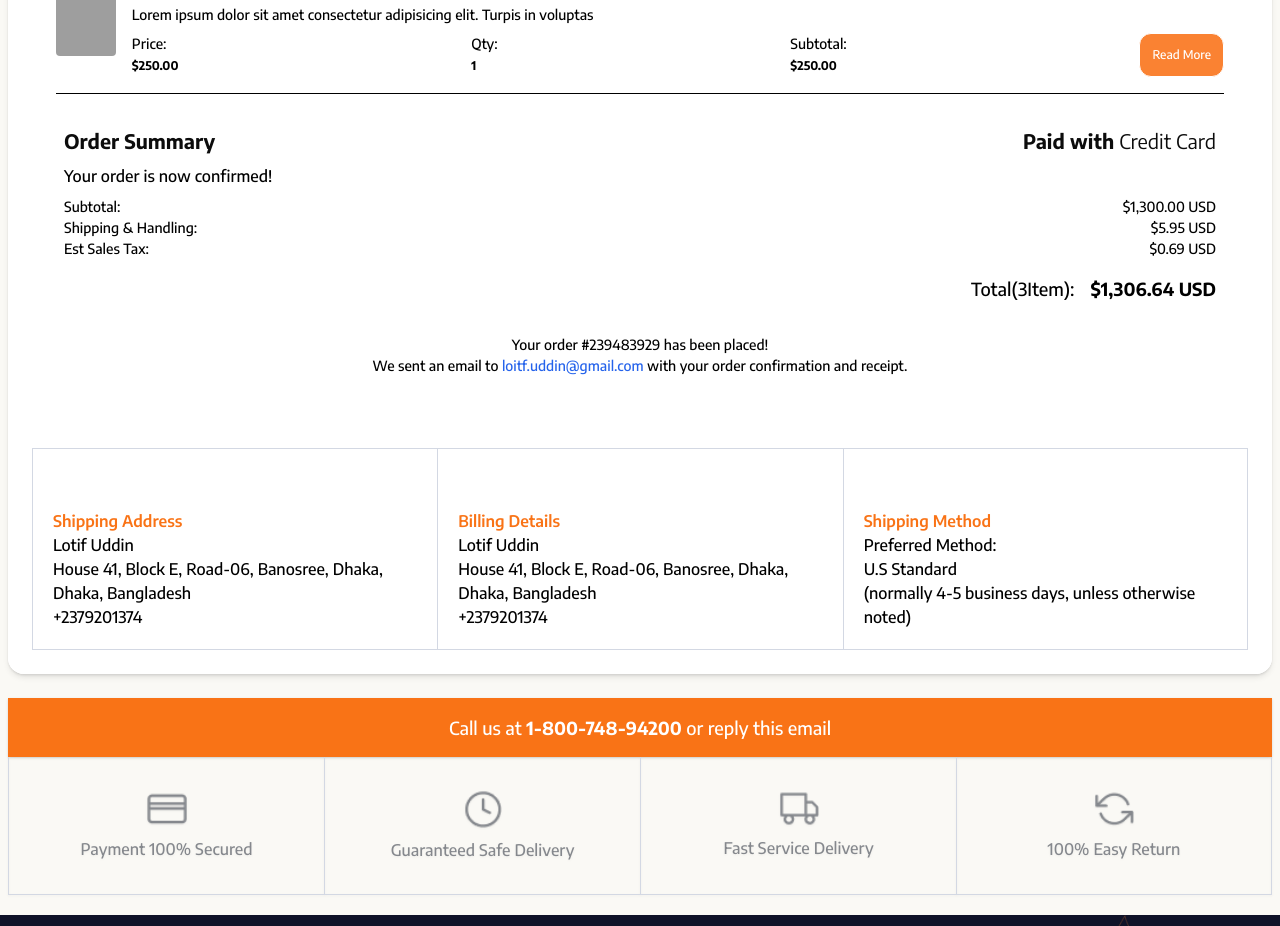
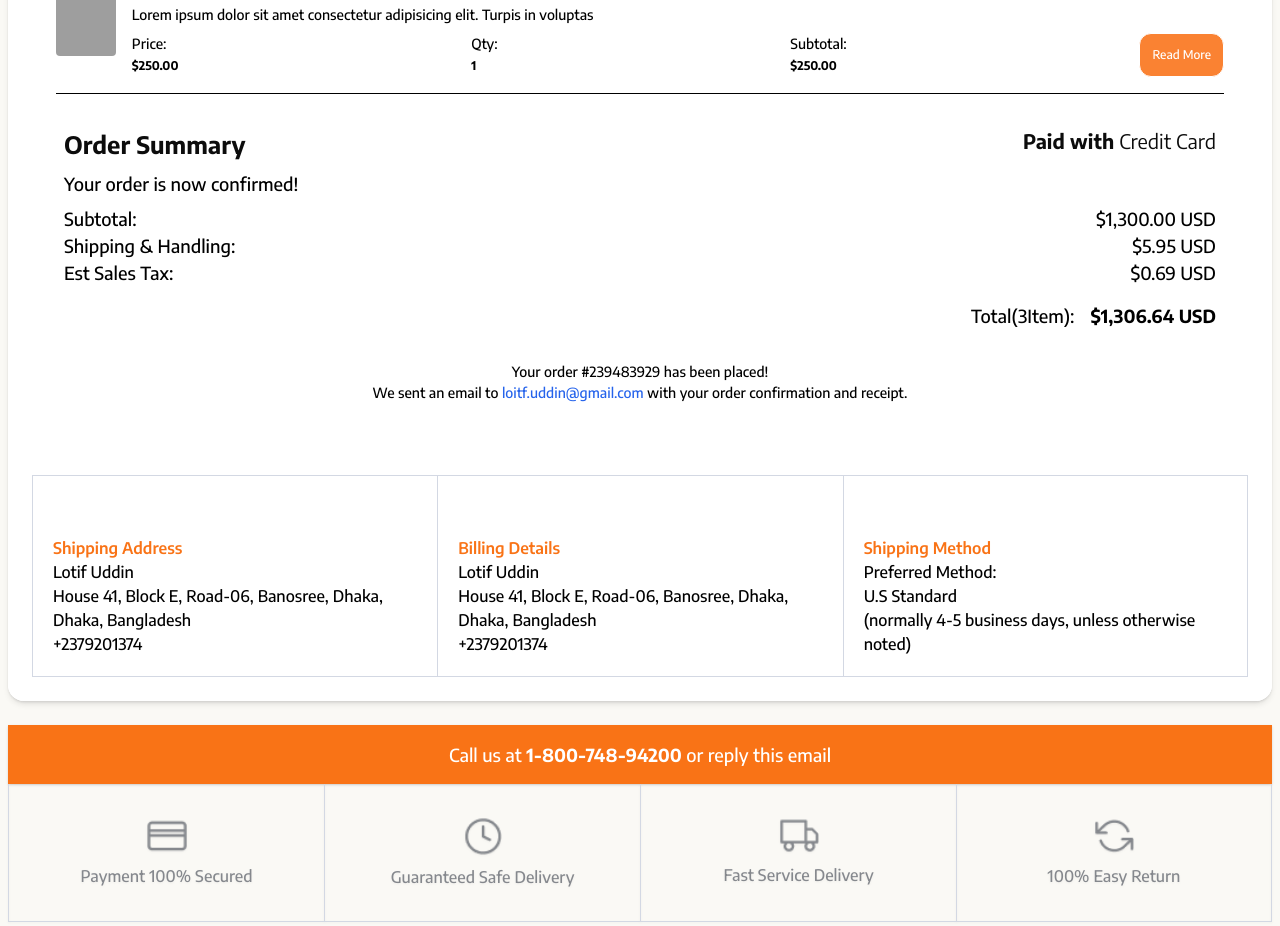
Before and after one commit to eildev/Glowthentic-e-commerce, a React (Vite) app in the folder glowthentic-frontend/: page /order-progress in a window 1280 px wide. Shown: the part 1242-2168 px from the top of the page. Built offline with nearby package versions, Linux system fonts and the light colour scheme; grey boxes are pictures that could not be loaded; some icons are missing.

Commit message:
order progress

```diff
--- a/glowthentic-frontend/src/page/track-order/OrdeProgressPage.jsx
+++ b/glowthentic-frontend/src/page/track-order/OrdeProgressPage.jsx
@@ -204,25 +204,25 @@ const OrdeProgressPage = () => {
                   {/* Order Summary */}
                   <div className="mt-6 bg-gray-100 p-2 rounded-lg">
                     <div className="flex justify-between">
-                      <HeadTitle>Order Summary</HeadTitle>
-                      <HeadTitle>
+                      <HeadTitle className="text-md lg:text-2xl">Order Summary</HeadTitle>
+                      <HeadTitle className="text-md lg:text-xl">
                         Paid with{" "}
-                        <span className="font-normal">Credit Card</span>
+                        <span className="font-normal text-md lg:text-xl">Credit Card</span>
                       </HeadTitle>
                     </div>
 
-                    <p className="py-2">Your order is now confirmed!</p>
+                    <p className="py-2 lg:text-lg text-sm">Your order is now confirmed!</p>
                     <div className="flex justify-between text-sm text-gray-700">
-                      <p>Subtotal:</p>
-                      <p>$1,300.00 USD</p>
+                      <p className="lg:text-lg text-sm">Subtotal:</p>
+                      <p className="lg:text-lg text-sm">$1,300.00 USD</p>
                     </div>
                     <div className="flex justify-between text-sm text-gray-700">
-                      <p>Shipping & Handling:</p>
-                      <p>$5.95 USD</p>
+                      <p className="lg:text-lg text-sm">Shipping & Handling:</p>
+                      <p className="lg:text-lg text-sm">$5.95 USD</p>
                     </div>
                     <div className="flex justify-between text-sm text-gray-700">
-                      <p>Est Sales Tax:</p>
-                      <p>$0.69 USD</p>
+                      <p className="lg:text-lg text-sm">Est Sales Tax:</p>
+                      <p className="lg:text-lg text-sm">$0.69 USD</p>
                     </div>
                     <div className="flex justify-end text-lg mt-4">
                       <p className="px-4">Total(3Item):</p>
@@ -232,7 +232,7 @@ const OrdeProgressPage = () => {
 
                   {/* Order Confirmation */}
                   <div className="mt-6 text-center">
-                    <p className="text-sm text-gray-600">
+                    <p className="text-sm  text-gray-600">
                       Your order <span className="font-medium">#239483929</span>{" "}
                       has been placed!
                     </p>
```
